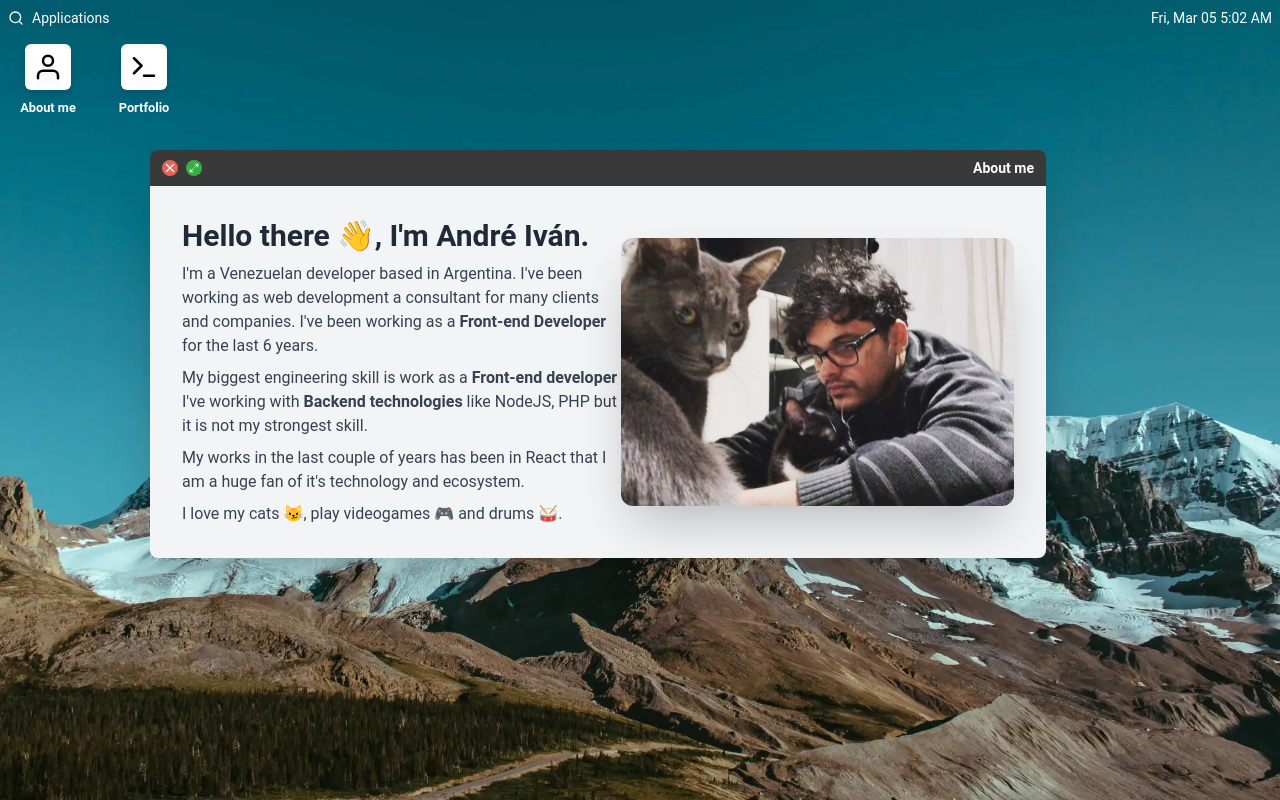
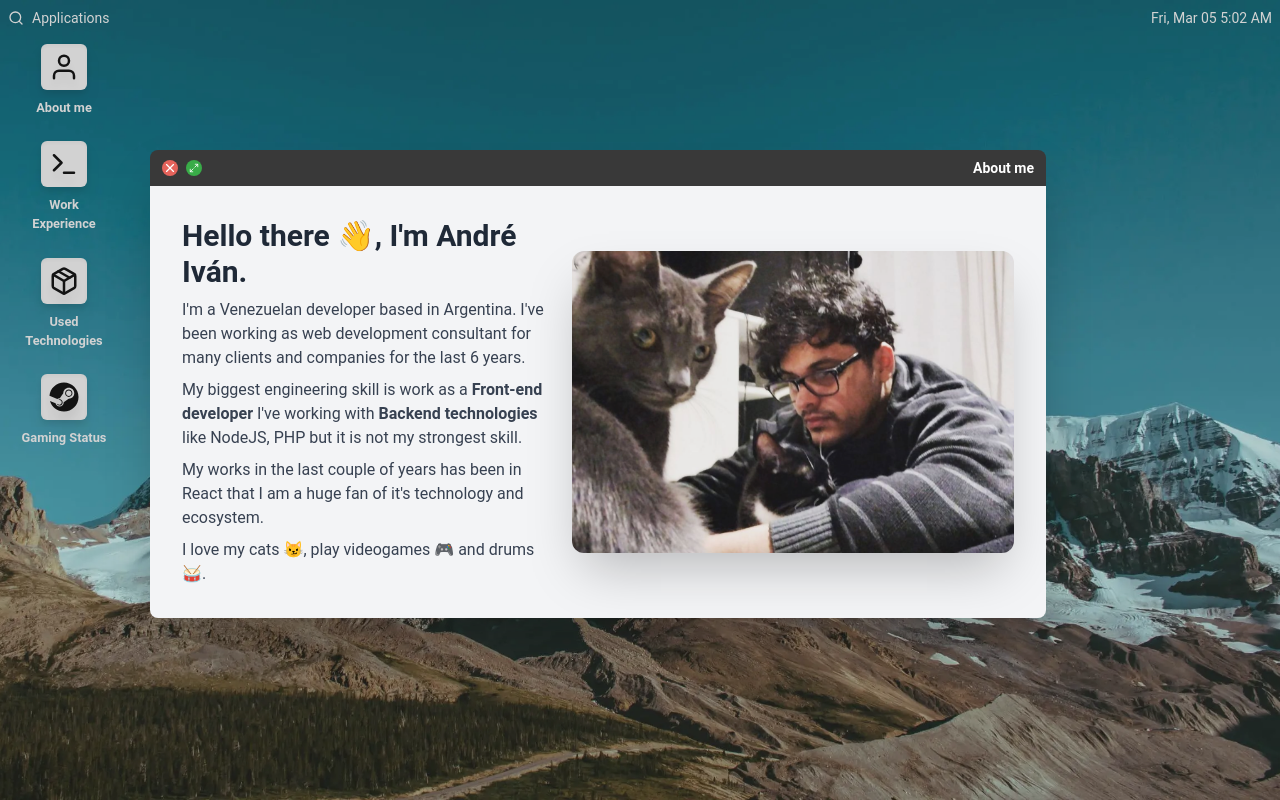
Before and after one commit to maitzeth/maitzeth, a React (Vite) app: page / in a window 1280 px wide. Both pictures are taken after a click on the button 48 px from the left and 67 px from the top of the page. Built offline with nearby package versions, Linux system fonts and the light colour scheme; a small style sheet from the web is missing.

Commit message:
Adding transition, fixing spacing stack and adding more windows

```diff
--- a/package.json
+++ b/package.json
@@ -12,11 +12,13 @@
     "@react-libraries/virtual-window": "^1.0.8",
     "classnames": "^2.3.2",
     "date-fns": "^2.29.3",
+    "framer-motion": "^7.4.0",
     "jotai": "^1.8.4",
     "react": "^18.2.0",
     "react-dom": "^18.2.0",
     "react-draggable": "^4.4.5",
     "react-icons": "^4.4.0",
+    "react-spring": "^9.5.5",
     "react-use": "^17.4.0"
   },
   "devDependencies": {
--- a/src/App.tsx
+++ b/src/App.tsx
@@ -2,10 +2,8 @@ import Layout from './components/Layout';
 import { openedWindow } from './jotai';
 import { useAtom } from 'jotai';
 import { WINDOWS } from './types';
-import Desktop from './components/Desktop';
 import About from './components/Windows/About';
 import Portfolio from './components/Windows/Portfolio';
-
 
 const App = () => {
   const [selectedWindow] = useAtom(openedWindow);
@@ -19,7 +17,6 @@ const App = () => {
     <div id="app" className="bg-app min-h-screen bg-center bg-no-repeat bg-cover overflow-y-hidden">
       <Layout>
         {selectedWindow && availableWindows[selectedWindow]}
-        <Desktop />
       </Layout>
     </div>
   );
--- a/src/components/Desktop.tsx
+++ b/src/components/Desktop.tsx
@@ -2,7 +2,8 @@ import React from 'react';
 import { openedWindow } from '../jotai';
 import { useAtom } from 'jotai';
 import { WINDOWS } from '../types';
-import { FiTerminal, FiUser } from 'react-icons/fi';
+import { FiTerminal, FiUser, FiPackage } from 'react-icons/fi';
+import { FaSteam } from 'react-icons/fa';
 import Icon from './Icon';
 
 const Desktop = () => {
@@ -12,15 +13,37 @@ const Desktop = () => {
     setWindow(windowToOpen);
   };
 
+  const icons = [
+    {
+      icon: <FiUser />,
+      window: WINDOWS.About,
+      label: "About me"
+    },
+    {
+      icon: <FiTerminal />,
+      window: WINDOWS.Portfolio,
+      label: "Work Experience"
+    },
+    {
+      icon: <FiPackage />,
+      window: WINDOWS.WorkedTechs,
+      label: "Used Technologies"
+    },
+    {
+      icon: <FaSteam />,
+      window: WINDOWS.Gaming,
+      label: "Gaming Status"
+    },
+  ];
+
   return (
     <div className="w-desktop absolute top-11">
-      <div className="grid grid-cols-8 text-center">
-        <div>
-          <Icon name={WINDOWS.About} onClick={handleOpenWindow} icon={<FiUser />} label="About me" />
-        </div>
-        <div>
-          <Icon name={WINDOWS.Portfolio} onClick={handleOpenWindow} icon={<FiTerminal />} label="Portfolio" />
-        </div>
+      <div className="px-4 flex flex-col gap-6">
+        {icons.map((icon, index) => (
+          <div key={`icon-${index}`} className="w-24 text-center">
+            <Icon name={icon.window} onClick={handleOpenWindow} icon={icon.icon} label={icon.label} />
+          </div>
+        ))}
       </div>
     </div>
   );
--- a/src/components/Layout.tsx
+++ b/src/components/Layout.tsx
@@ -1,5 +1,6 @@
 import React from 'react';
 import MenuBar from './MenuBar';
+import Desktop from './Desktop';
 
 type Props = {
   children: React.ReactNode,
@@ -10,6 +11,7 @@ const Layout = ({ children }: Props) => {
     <div>
       <MenuBar />
       {children}
+      <Desktop />
     </div>
   );
 };
--- /dev/null
+++ b/src/components/UI/Container.tsx
@@ -0,0 +1,32 @@
+import React from 'react';
+import { Components, Responsive, Sizes } from '../../types';
+import classNames from 'classnames';
+
+type Props = {
+  children: React.ReactNode;
+  component?: Components;
+  size: Responsive<Sizes>;
+  className?: string;
+};
+
+const Container = ({ component = 'div', children, size, className }: Props) => {
+  const classes = classNames('mx-auto', {
+    'lg:max-w-7xl': size.desktop === 'large',
+    'max-w-7xl': size.mobile === 'large',
+
+    'lg:max-w-3xl': size.desktop === 'medium',
+    'max-w-3xl': size.mobile === 'medium',
+
+    'lg:max-w-lg': size.desktop === 'small',
+    'max-w-lg': size.mobile === 'small',
+
+    'lg:max-w-full': size.desktop === 'full',
+    'max-w-full': size.mobile === 'full',
+  }, className);
+
+  return React.createElement(component, {
+    className: classes
+  }, children);
+};
+
+export default Container;
--- a/src/components/UI/Stack.tsx
+++ b/src/components/UI/Stack.tsx
@@ -1,6 +1,6 @@
 import React, { useEffect } from 'react';
 import classNames from 'classnames';
-import { Responsive, Directions, SizeValues } from '../../types';
+import { Responsive, Directions, SizeValues, Components } from '../../types';
 import { getWindowSizes } from '../../utils';
 import { useWindowSize } from 'react-use';
 
@@ -8,7 +8,7 @@ type Props = {
   children: React.ReactNode;
   direction: Responsive<Directions>;
   space?: Responsive<SizeValues>;
-  component?: 'span' | 'div' | 'article' | 'section';
+  component?: Components;
   className?: string;
 }
 
@@ -22,13 +22,13 @@ const Stack = ({ children, direction, component = 'div', space, className }: Pro
   const spaceDesktop = isDesktop && space?.desktop ? `stack__space--${space?.desktop}` : undefined;
   const spaceMobile = isMobile && space?.mobile ? `stack__space--${space?.mobile}` : undefined;
 
-  const classes = classNames('stack', {
+  const directionClass = classNames('stack', {
     'stack__horizontal': direction.desktop === 'horizontal' && isDesktop || direction.mobile === 'horizontal' && isMobile,
     'stack__vertical': direction.desktop === 'vertical' && isDesktop || direction.mobile === 'vertical' && isMobile,
   }, className, spaceDesktop, spaceMobile);
 
   return React.createElement(component, {
-    className: classes
+    className: directionClass
   }, children);
 };
 
--- a/src/components/UI/index.tsx
+++ b/src/components/UI/index.tsx
@@ -1,3 +1,5 @@
 export { default as Stack } from './Stack';
 export { default as Title } from './Title';
 export { default as Paragraph } from './Paragraph';
+export { default as Box } from './Box';
+export { default as Container } from './Container';
--- a/src/components/Windows/About.tsx
+++ b/src/components/Windows/About.tsx
@@ -1,7 +1,7 @@
 import React from 'react';
 import { differenceInYears } from 'date-fns';
 import WindowLayout from './WindowLayout';
-import { Stack, Title, Paragraph } from '../UI';
+import { Stack, Title, Paragraph, Container } from '../UI';
 import PhotoOfMe from '../../assets/me.png';
 
 const About = () => {
@@ -9,14 +9,13 @@ const About = () => {
 
   return (
     <WindowLayout title="About me">
-      <section className="p-4">
-        <Stack component="article" direction={{ mobile: 'vertical', desktop: 'horizontal' }} className="items-center">
+      <Container component="article" size={{ desktop: 'large', mobile: 'full' }} className="p-4">
+        <Stack component="article" direction={{ mobile: 'vertical', desktop: 'horizontal' }} space={{ mobile: 5, desktop: 3 }} className="items-center">
           <Stack direction={{ mobile: 'vertical', desktop: 'vertical' }} space={{ mobile: 2, desktop: 2 }}>
             <Title component='h1'>Hello there 👋, I'm André Iván.</Title>
             <Paragraph>
               I'm a Venezuelan developer based in Argentina. I've been working as
-              web development a consultant for many clients and companies. I've been working as a{" "}
-              <strong>Front-end Developer</strong> for the last {workingTime}{" "}
+              web development consultant for many clients and companies for the last {workingTime}{" "}
               years.
             </Paragraph>
             <Paragraph>
@@ -36,7 +35,7 @@ const About = () => {
             <img src={PhotoOfMe} alt="photo of me and my cats" className="h-auto max-w-full rounded-xl shadow-2xl" />
           </div>
         </Stack>
-      </section>
+      </Container>
     </WindowLayout>
   );
 };
--- a/src/components/Windows/WindowLayout.tsx
+++ b/src/components/Windows/WindowLayout.tsx
@@ -5,11 +5,30 @@ import { FiX, FiMaximize2, FiMinimize2 } from 'react-icons/fi';
 import { openedWindow } from '../../jotai';
 import { useAtom } from 'jotai';
 import classNames from 'classnames';
+import {motion, AnimatePresence} from "framer-motion"
 
 type Props = {
   children: React.ReactElement;
   title: string;
 };
+
+const boxAnimation = {
+  key: "box",
+  initial: {
+    y: "15%",
+    opacity: 0,
+    scale: 0.8,
+  },
+  animate: {
+    y: 0,
+    opacity: 1,
+    scale: 1,
+  },
+  transition: {
+    duration: 0.15,
+    ease: "backInOut",
+  },
+}
 
 const defaultPosition = { x: 150, y: 150 };
 
@@ -45,6 +64,9 @@ const WindowLayout = ({ children, title }: Props) => {
 
   if (rootElement) {
     return ReactDOM.createPortal(
+      <AnimatePresence>
+        <div className="bg-light-black bg-opacity-25 absolute h-screen w-full">
+          <motion.div {...boxAnimation}>
             <Draggable
               bounds="body"
               handle=".handle"
@@ -82,7 +104,10 @@ const WindowLayout = ({ children, title }: Props) => {
                   {children}
                 </section>
               </div>
-      </Draggable>,
+            </Draggable>
+          </motion.div>
+        </div>
+      </AnimatePresence>,
       rootElement,
     );
   }
--- a/src/index.scss
+++ b/src/index.scss
@@ -15,7 +15,7 @@ body {
     @apply flex;
 
     @for $i from 1 through $sizes {
-      &.stack__space--#{$i} * + * {
+      &.stack__space--#{$i} > * + * {
         @if $i == 1 {
           margin-inline-start: calc(1px * calc(1 - 0));
         } @else {
@@ -29,7 +29,7 @@ body {
     @apply block;
 
     @for $i from 1 through $sizes {
-      &.stack__space--#{$i} * + * {
+      &.stack__space--#{$i} > * + * {
         @if $i == 1 {
           margin-block-start: calc(1px * calc(1 - 0));
         } @else {
--- a/src/types/index.ts
+++ b/src/types/index.ts
@@ -1,6 +1,8 @@
 export enum WINDOWS {
   About = 'ABOUT',
   Portfolio = 'PORTFOLIO',
+  WorkedTechs = 'WORKED_TECHNOLOGIES',
+  Gaming = 'GAMING'
 }
 
 export interface Responsive<T> {
@@ -8,5 +10,7 @@ export interface Responsive<T> {
   desktop: T
 }
 
+export type Sizes = 'large' | 'medium' | 'small' | 'full';
+export type Components = 'span' | 'div' | 'article' | 'section'
 export type Directions = 'vertical' | 'horizontal';
 export type SizeValues = 1 | 2 | 3 | 4 | 5 | 6 | 7 | 8 | 9 | 10;
```
Also changed, not shown: 1 other file (tests, documents, lock files or other folders). Lines whose indentation alone changed are shown as unchanged.
